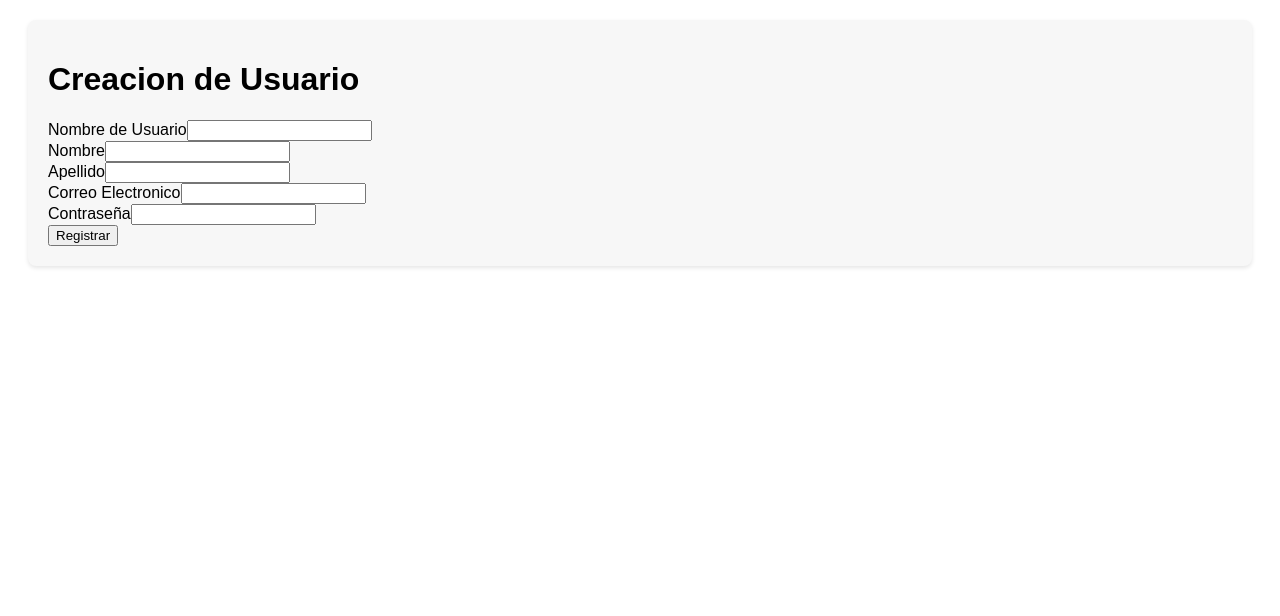
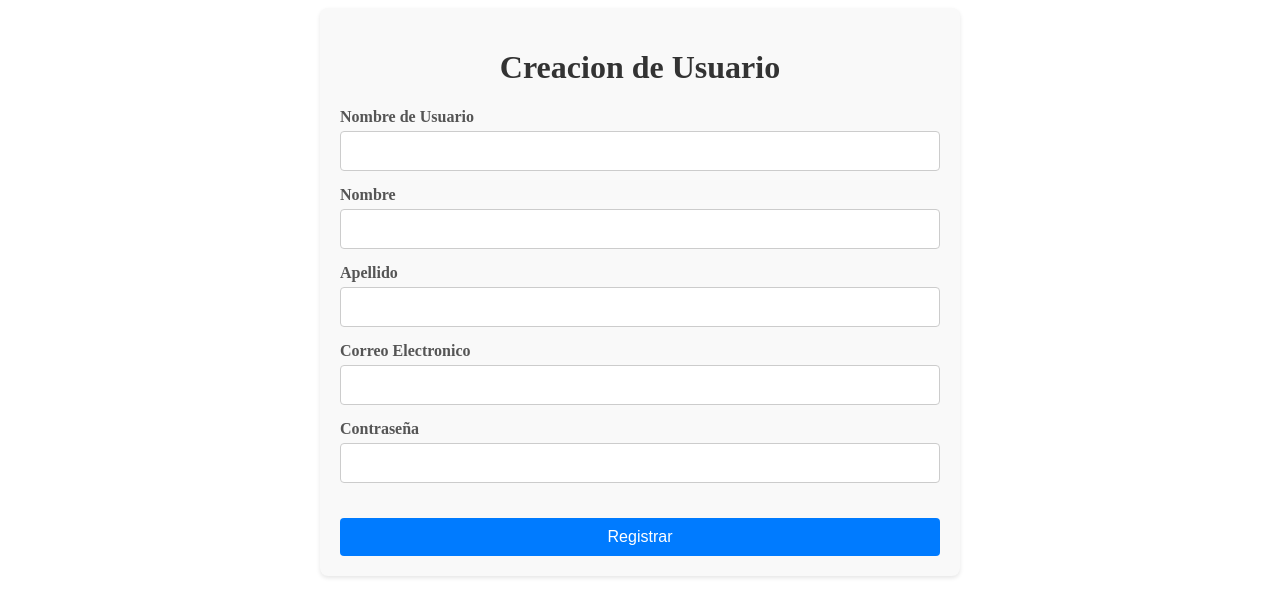
Before and after one commit to JasonN13/FrontDBlibreria, a React (Vite) app: page /Nuevo_usuario in a window 1280 px wide. Shown: the top 616 px of the page. Built offline with nearby package versions, Linux system fonts and the light colour scheme.

Commit message:
mejoras css

```diff
--- a/src/App.jsx
+++ b/src/App.jsx
@@ -65,6 +65,7 @@ export const App = () => {
         <Routes>
           {islog ? (
             <>
+              <Route path="/" element={<FormRLibros />} />
               <Route path="/Registro_Libros_perdidos" element={<FormLibros_perdidos />} />
               <Route path="/RegistroLibros" element={<FormLibros />} />
               <Route path="/RegistroPrestamos" element={<FormPrestamos />} />
--- /dev/null
+++ b/src/Style/Registro.css
@@ -0,0 +1,67 @@
+/* Estilos para el contenedor principal */
+#form-container {
+    max-width: 600px;
+    margin: 0 auto;
+    padding: 20px;
+    background-color: #f9f9f9;
+    border-radius: 8px;
+    box-shadow: 0 2px 4px rgba(0, 0, 0, 0.1);
+}
+
+/* Estilos para el título */
+#form-title {
+    text-align: center;
+    color: #333;
+}
+
+/* Estilos generales para los inputs del formulario */
+input#nombre_usuario,
+input#nombre,
+input#apellido,
+input#email,
+input#contrasena {
+    border: 1px solid #ccc;
+    border-radius: 4px;
+    padding: 10px;
+    font-size: 16px;
+    width: 100%;
+    box-sizing: border-box;
+}
+
+/* Estilos para las etiquetas */
+label[for="nombre_usuario"],
+label[for="nombre"],
+label[for="apellido"],
+label[for="email"],
+label[for="contrasena"] {
+    font-weight: bold;
+    margin-bottom: 5px;
+    display: block;
+    color: #555;
+}
+
+/* Estilos para las secciones de los campos */
+.mt-3 {
+    margin-top: 15px;
+}
+
+/* Estilos para el botón */
+button#submit-btn {
+    padding: 10px;
+    font-size: 16px;
+    border-radius: 4px;
+    background-color: #007bff;
+    border: none;
+    color: white;
+    width: 100%;
+}
+
+button#submit-btn:hover {
+    background-color: #0056b3;
+}
+
+/* Estilos para la sección del botón */
+#btn {
+    text-align: center;
+    margin-top: 20px;
+}
--- a/src/componentscreen/FormNUsuario.jsx
+++ b/src/componentscreen/FormNUsuario.jsx
@@ -1,36 +1,37 @@
 import React from 'react';
 import { CrearUsuarioHook } from '../Hooks/CrearUsuarioHook';
+import '..//Style//Registro.css'
 
 export const FormNUsuario = () => {
-    const { changeHandler, submithandler} = CrearUsuarioHook("http://localhost:3000/Nuevo_usuario");
+    const { changeHandler, submithandler } = CrearUsuarioHook("http://localhost:3000/Nuevo_usuario");
 
     return (
-        <div className='container'>
-            <h1 className='mt-5'>Creacion de Usuario</h1>
+        <div id='form-container'>
+            <h1 id='form-title' className='mt-5'>Creacion de Usuario</h1>
             <form id='frm' onSubmit={submithandler}>
                 <div className="mt-3">
                     <label htmlFor="nombre_usuario" className="form-label">Nombre de Usuario</label>
-                    <input type="text" className="form-control" name='nombre_usuario' onChange={changeHandler} />
+                    <input type="text" id="nombre_usuario" className="form-control" name='nombre_usuario' onChange={changeHandler} />
                 </div>
                 <div className="mt-3">
                     <label htmlFor="nombre" className="form-label">Nombre</label>
-                    <input type="text" className="form-control" name='nombre' onChange={changeHandler} />
+                    <input type="text" id="nombre" className="form-control" name='nombre' onChange={changeHandler} />
                 </div>
                 <div className="mt-3">
                     <label htmlFor="apellido" className="form-label">Apellido</label>
-                    <input type="text" className="form-control" name='apellido' onChange={changeHandler} />
+                    <input type="text" id="apellido" className="form-control" name='apellido' onChange={changeHandler} />
                 </div>
                 <div className="mt-3">
                     <label htmlFor="email" className="form-label">Correo Electronico</label>
-                    <input type="email" className="form-control" name='email' onChange={changeHandler} />
+                    <input type="email" id="email" className="form-control" name='email' onChange={changeHandler} />
                 </div>
                 <div className="mt-3">
                     <label htmlFor="contrasena" className="form-label">Contraseña</label>
-                    <input type="password" className="form-control" name='contrasena' onChange={changeHandler} />
+                    <input type="password" id="contrasena" className="form-control" name='contrasena' onChange={changeHandler} />
                 </div>
 
                 <div className='mt-3' id='btn'>
-                    <button type="submit" className="btn btn-primary w-100">Registrar</button>
+                    <button type="submit" id="submit-btn" className="btn btn-primary w-100">Registrar</button>
                 </div>
             </form>
         </div>
```
